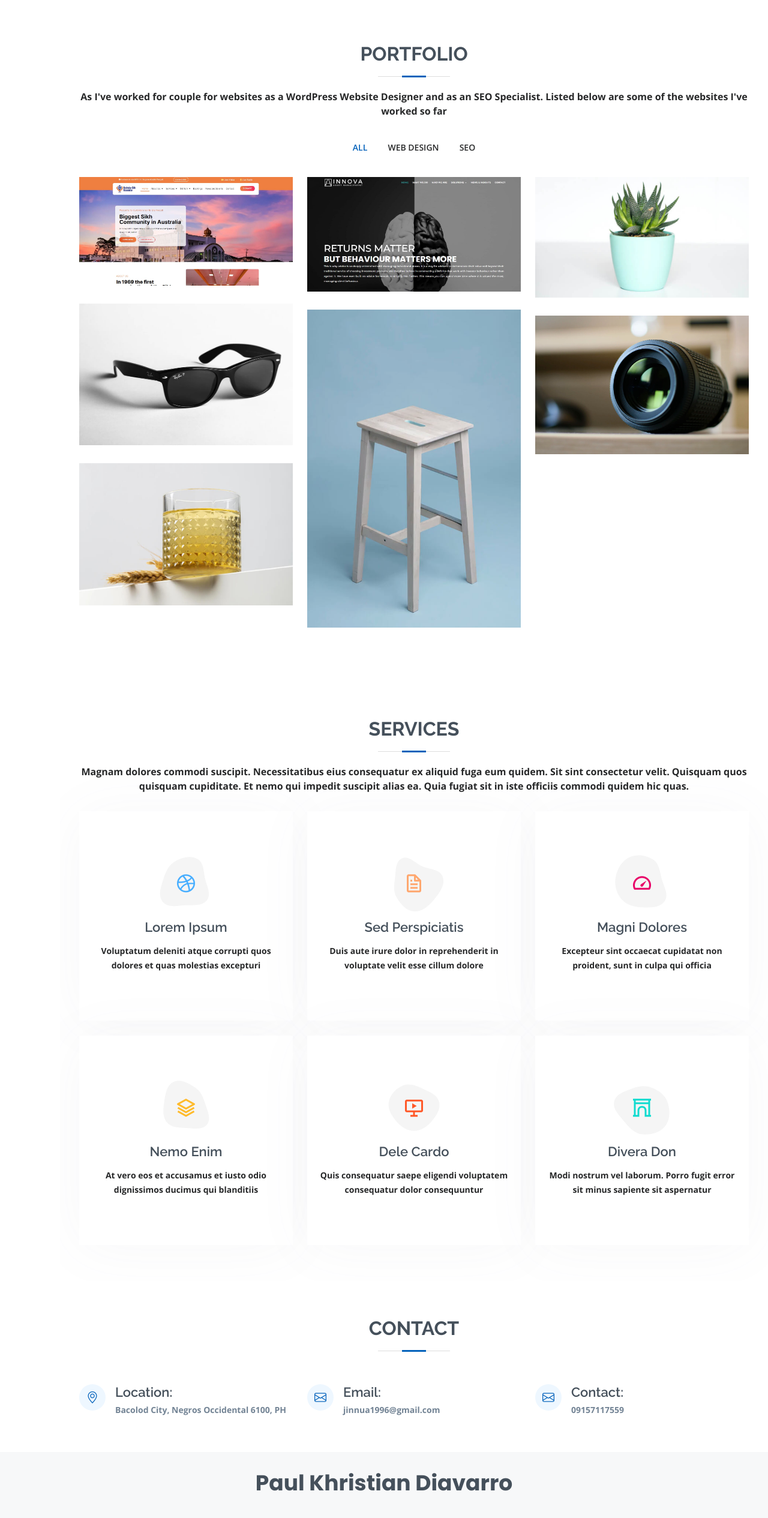
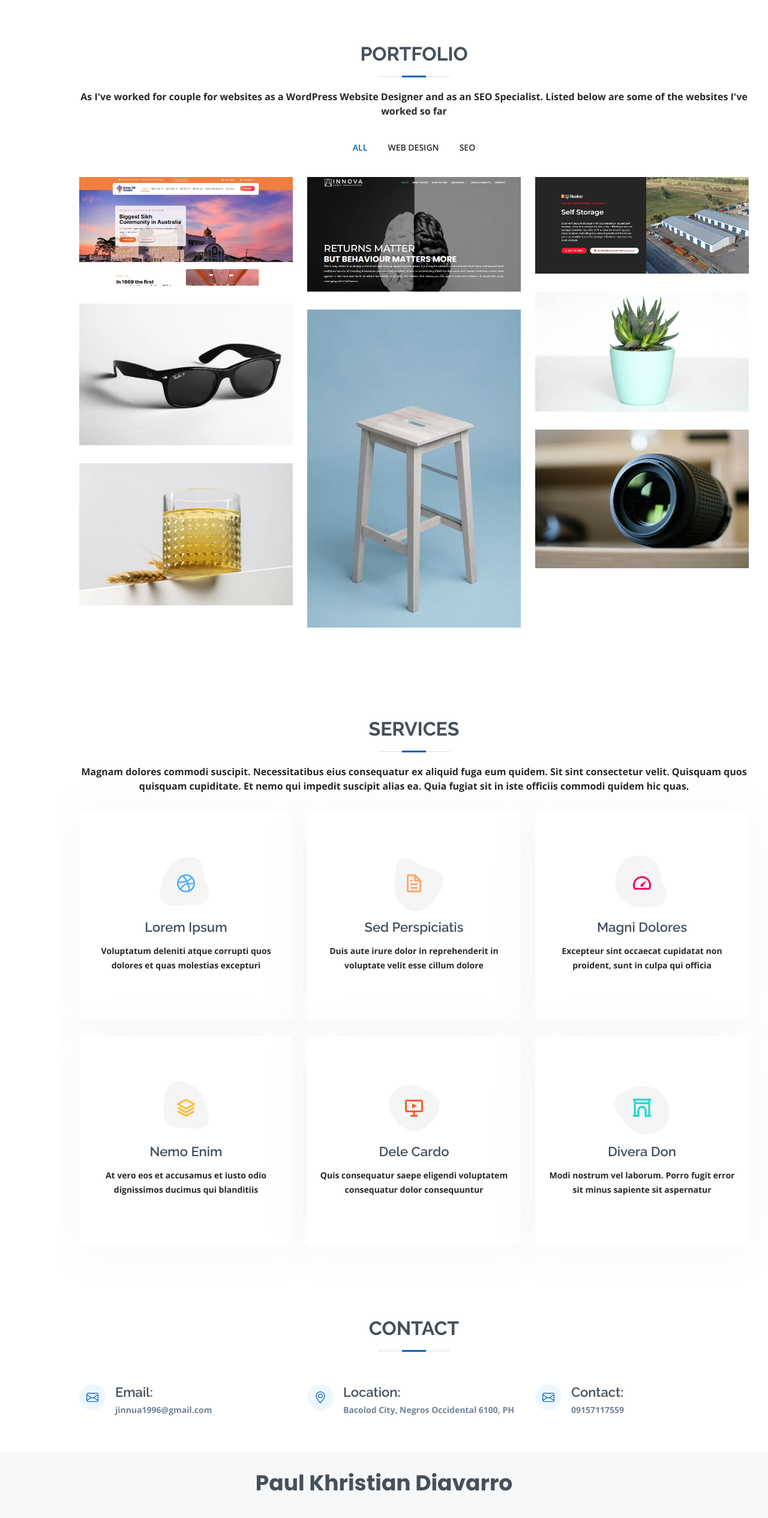
Before and after one commit to jinnua1996/resume-portfolio, a plain HTML site: page index.html in a window 1280 px wide. Shown: the part 2845-5375 px from the top of the page at 60% size. Drawn offline with nearby package versions, Linux system fonts and the light colour scheme.

Commit message:
added image card

```diff
--- a/index.html
+++ b/index.html
@@ -304,6 +304,19 @@
             </div>
           </div>
 
+          <div class="col-lg-4 col-md-6 portfolio-item filter-card">
+            <div class="portfolio-wrap">
+              <img src="assets/img/portfolio/seo-1.jpg" class="img-fluid" alt="">
+              <div class="portfolio-info">
+                <h4>Cheap Bundaberg Self Storage</h4>
+				<p>Offsite Optimization</p>
+                <div class="portfolio-links">
+                  <a href="assets/img/portfolio/seo-1.jpg" data-gallery="portfolioGallery" class="portfolio-lightbox" title="Cheap Bundaberg Self Storage"><i class="bx bx-plus"></i></a>
+                </div>
+              </div>
+            </div>
+          </div>
+
 
           <div class="col-lg-4 col-md-6 portfolio-item filter-app">
             <div class="portfolio-wrap">
@@ -486,21 +499,21 @@
         </div>
 
         <div class="row mt-1">
+		  <div class="col-lg-4">
+            <div class="info">
+              <div class="address">
+                <i class="bi bi-envelope"></i>
+                <h4>Email:</h4>
+                <p>jinnua1996@gmail.com</p>
+              </div>
+            </div>
+          </div>
           <div class="col-lg-4">
             <div class="info">
               <div class="address">
                 <i class="bi bi-geo-alt"></i>
                 <h4>Location:</h4>
                 <p>Bacolod City, Negros Occidental 6100, PH</p>
-              </div>
-            </div>
-          </div>
-          <div class="col-lg-4">
-            <div class="info">
-              <div class="address">
-                <i class="bi bi-envelope"></i>
-                <h4>Email:</h4>
-                <p>jinnua1996@gmail.com</p>
               </div>
             </div>
           </div>
```
Also changed, not shown: assets/img/portfolio/seo-1.JPG (added).
